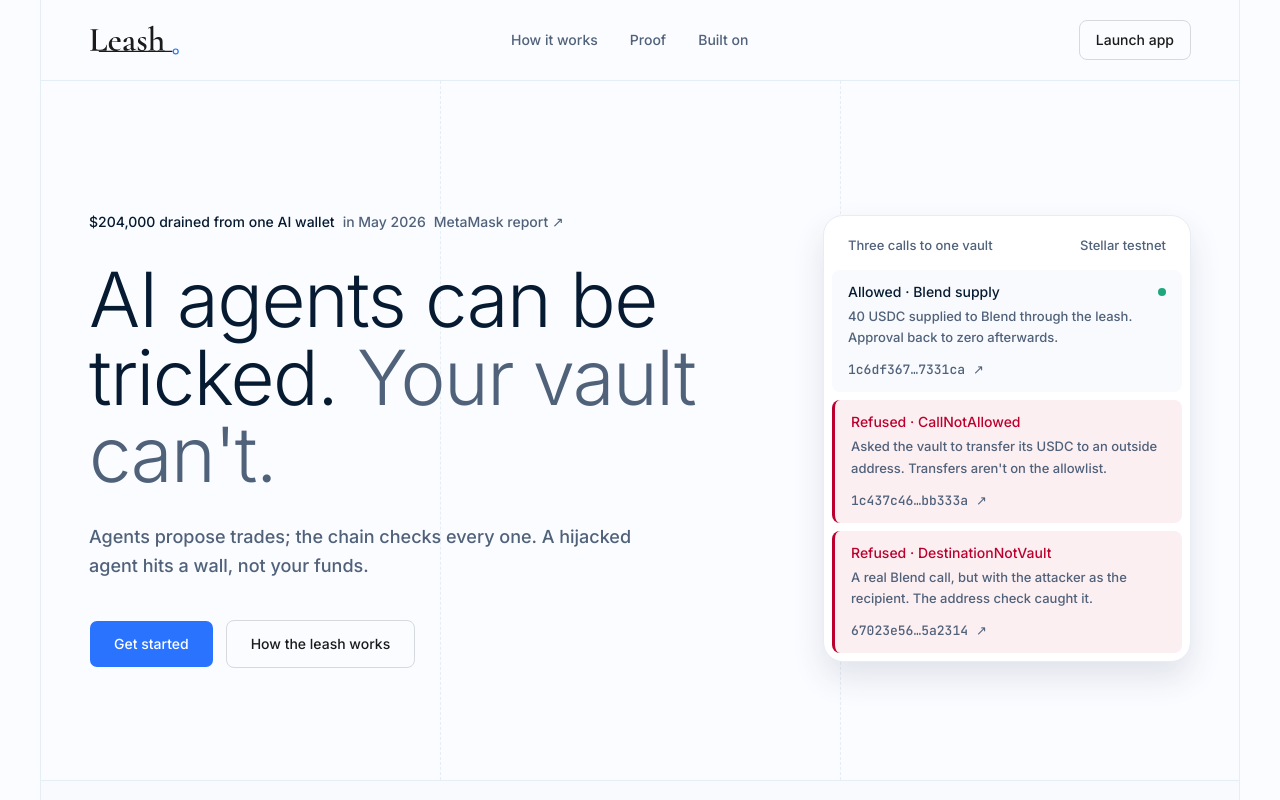
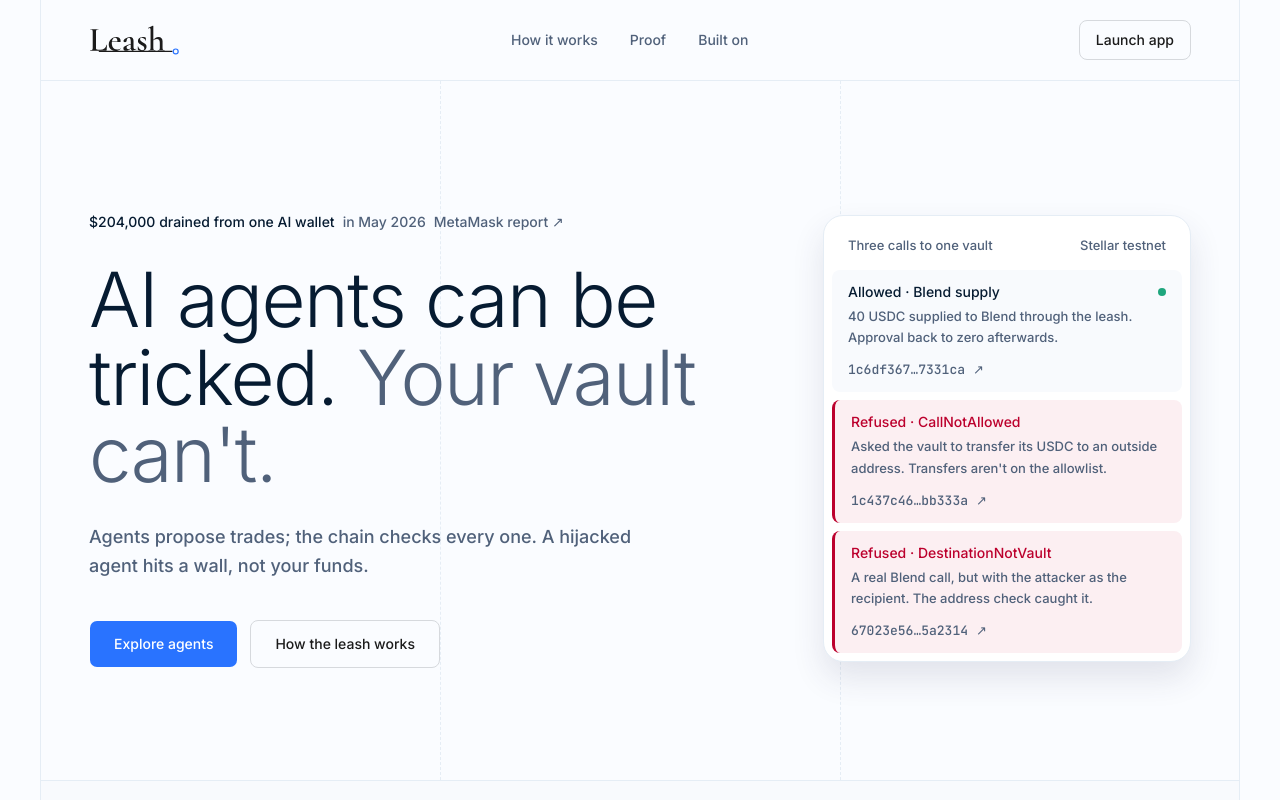
Before and after one commit to CHAAIISE/tsuna, a Next.js app in the folder web/: page / in a window 1280 px wide. Shown: the top 800 px of the page. Built offline with nearby package versions, Linux system fonts and the light colour scheme; a web font is replaced by a local one.

Commit message:
feat: point the landing calls to action at the agents and mark every brick live on testnet

```diff
--- a/web/components/landing/built-on.tsx
+++ b/web/components/landing/built-on.tsx
@@ -14,7 +14,7 @@ function BuiltOn() {
         id="built-on-title"
         overline="Built on"
         title={<>Composed from Stellar&apos;s live protocols, <span className="text-muted-foreground">checked by one contract.</span></>}
-        lead="The status on each line says where it stands today: running on testnet, covered by contract tests, or still being wired in."
+        lead="The status on each line says where it stands today: every brick below runs on Stellar testnet."
       />
       <dl className="mt-14 border-b">
         {bricks.map(brick => (
--- a/web/components/landing/data.ts
+++ b/web/components/landing/data.ts
@@ -160,15 +160,15 @@ export type Brick = { name: string; role: string; status: "testnet" | "tested" |
 
 export const bricks: Brick[] = [
   { name: "Blend", role: "Lending pool the vault supplies to. The leash reads positions and the health factor straight from it.", status: "testnet" },
-  { name: "DeFindex", role: "Second USDC venue for the Prudent strategy. Only deposit and withdraw are allowlisted, never share transfers.", status: "in progress" },
+  { name: "DeFindex", role: "Second USDC venue for the Prudent strategy. Only deposit and withdraw are allowlisted, never share transfers.", status: "testnet" },
   { name: "Soroswap", role: "Swaps for the Leverage strategy and for USDC arriving over CCTP. Every hop must be an allowed asset.", status: "testnet" },
-  { name: "Aquarius", role: "XLM/USDC liquidity for the Liquidity strategy, with LP shares valued back to their underlying tokens.", status: "in progress" },
+  { name: "Aquarius", role: "XLM/USDC liquidity for the Liquidity strategy, with LP shares valued back to their underlying tokens.", status: "testnet" },
   { name: "Reflector", role: "Prices every asset the vault holds, so value is measured at oracle price, never at a pool price.", status: "testnet" },
   { name: "Chainlink Data Feeds", role: "Second source for BTC. If it and Reflector disagree by more than 2 %, the agent is blocked.", status: "testnet" },
   { name: "OpenZeppelin smart accounts + spending_limit", role: "Passkey accounts for depositors, and a capped account the agent pays for its data from.", status: "testnet" },
   { name: "x402 / MPP", role: "How the agent pays per request for rate and risk signals.", status: "testnet" },
   { name: "CCTP", role: "Brings USDC from Ethereum Sepolia into a vault.", status: "testnet" },
-  { name: "CAP-85 executable references", role: "Every vault runs one shared executable, so a fix reaches the whole fleet in one transaction, after a timelock.", status: "tested" },
-  { name: "CAP-86", role: "Rule sets gain new optional fields and old entries still read, with no storage migration.", status: "tested" },
+  { name: "CAP-85 executable references", role: "Every vault runs one shared executable, so a fix reaches the whole fleet in one transaction, after a timelock.", status: "testnet" },
+  { name: "CAP-86", role: "Rule sets gain new optional fields and old entries still read, with no storage migration.", status: "testnet" },
   { name: "SAC trust()", role: "Opens a new account's USDC trustline from a contract call.", status: "testnet" },
 ];
--- a/web/components/landing/hero.tsx
+++ b/web/components/landing/hero.tsx
@@ -83,7 +83,7 @@ function Hero() {
           </p>
           <div className="mt-10 flex flex-wrap gap-3">
             <Button asChild size="lg" data-primary>
-              <Link href="/onboarding">Get started</Link>
+              <Link href="/agents">Explore agents</Link>
             </Button>
             <Button asChild size="lg" variant="outline" className="border-input">
               <a href="#how-it-works">How the leash works</a>
--- a/web/components/landing/limits.tsx
+++ b/web/components/landing/limits.tsx
@@ -36,11 +36,12 @@ function Closing() {
         Try to break it. <span className="text-muted-foreground">Create a passkey, get test USDC, and watch the chain say no.</span>
       </h2>
       <div className="mt-10 flex flex-wrap gap-3">
-        <Button asChild size="lg" data-primary>
-          <Link href="/onboarding">Get started</Link>
+        {/* Same action as the hero's primary button: filled, but the hero keeps the single data-primary marker. */}
+        <Button asChild size="lg">
+          <Link href="/agents">Explore agents</Link>
         </Button>
         <Button asChild size="lg" variant="outline" className="border-input">
-          <Link href="/bridge">Deposit from Ethereum</Link>
+          <Link href="/onboarding">Get test USDC</Link>
         </Button>
       </div>
     </section>
```
